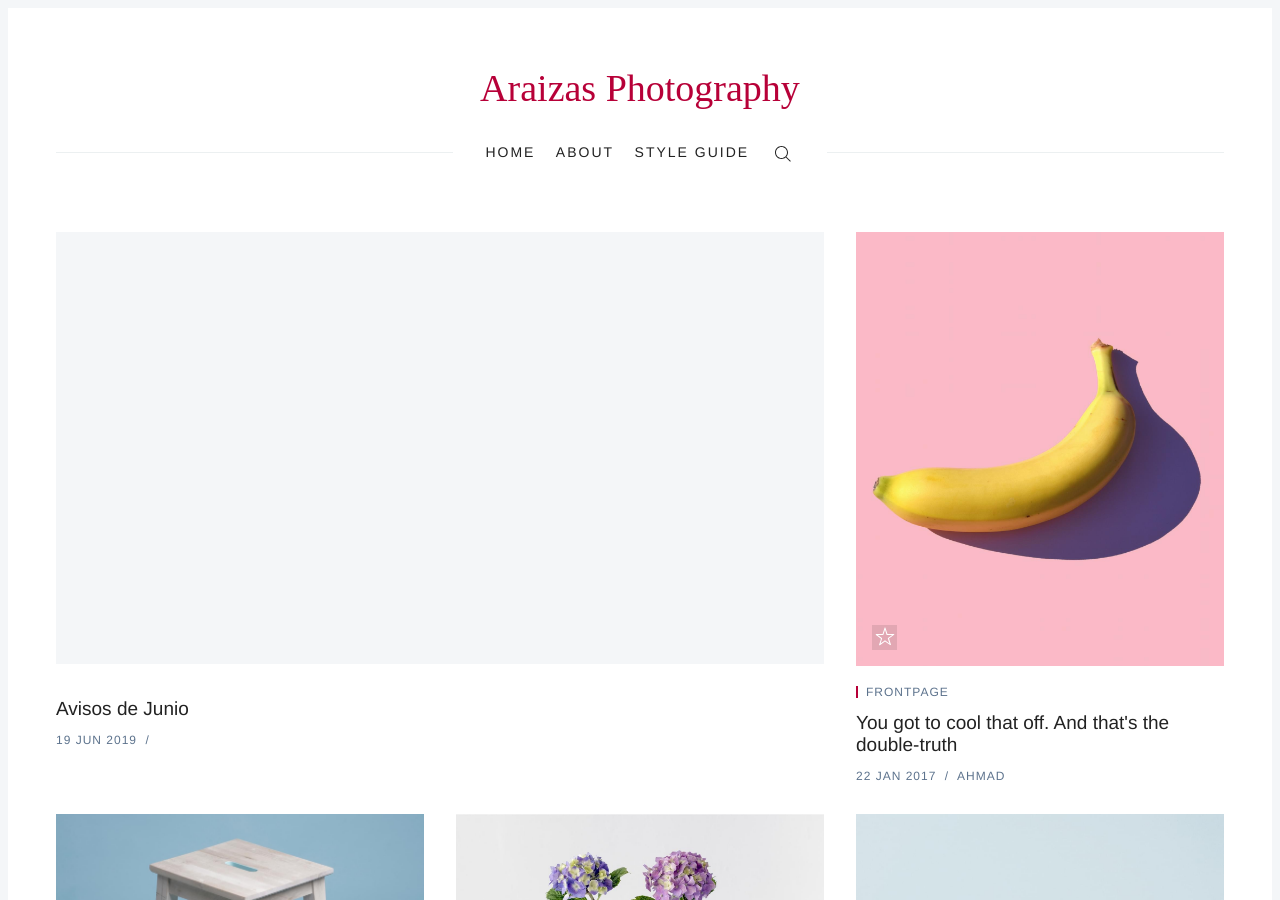
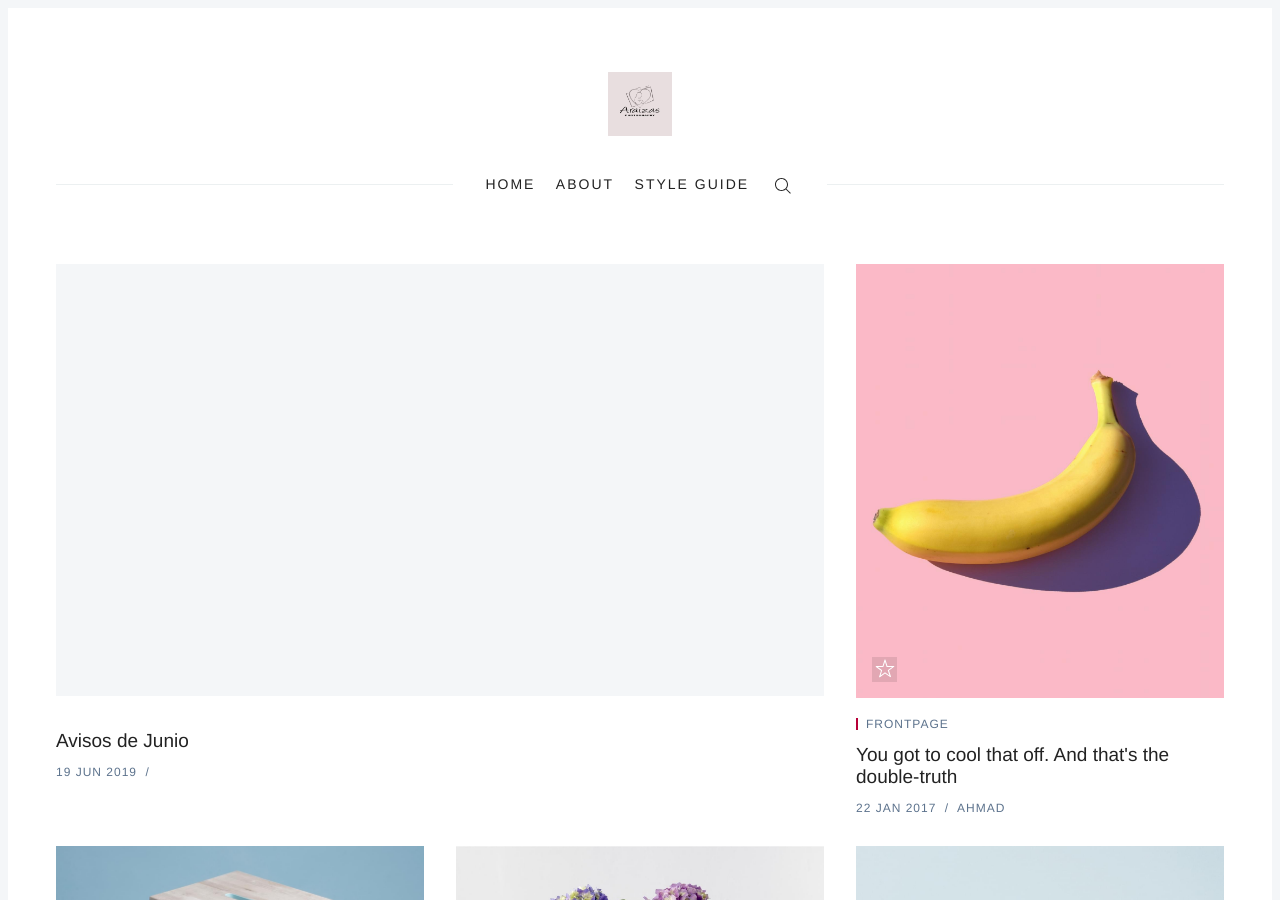
Before and after one commit to araizasphoto/araizasphotography, a Jekyll site: the page built from index.html, in a window 1280 px wide and 900 px high. Built offline with Jekyll 4.4.1, drawn with Linux system fonts in a browser that asks for light colours; some web fonts are replaced; the list of posts is cut into pages by our own code.

Commit message:
Updated Config

```diff
--- a/_config.yml
+++ b/_config.yml
@@ -14,7 +14,7 @@ defaults:
   values:
     permalink: "/:basename:output_ext"
 theme_version: 1.0.4
-logo:
+logo: "/uploads/logo.jpg"
 description: Thoughts, Stories and Ideas
 baseurl: "/araizasphotography"
 url: https://araizasphoto.github.io/araizasphotography/
```
